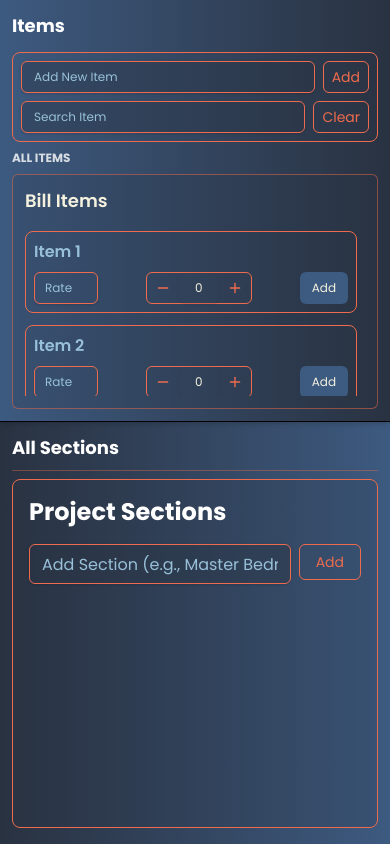
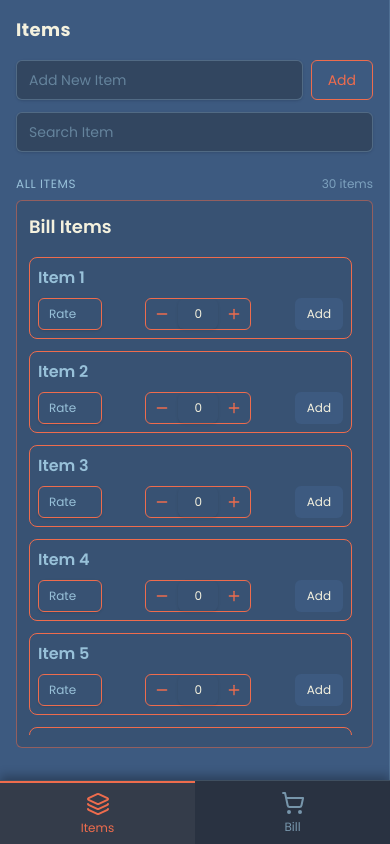
Before and after one commit to adityaa2404/bill-master, a React (Vite) app in the folder frontend/: page /billing in a window 390 px wide. Built offline with nearby package versions, Linux system fonts and the light colour scheme.

Commit message:
responsiveness added

```diff
--- a/frontend/src/pages/BillingPage.jsx
+++ b/frontend/src/pages/BillingPage.jsx
@@ -2,6 +2,7 @@ import React, { useState } from 'react'
 import { Separator } from "@/components/ui/separator"
 import { Input } from "@/components/ui/input"
 import { Button } from "@/components/ui/button"
+import { Layers, ShoppingCart } from "lucide-react" // Mobile Tab Icons
 import ScrollableBillItems from "@/components/ScrollableBillItems"
 import SectionAccordion from '@/components/SectionAccordion'
 
@@ -12,62 +13,60 @@ const INITIAL_ITEMS = Array.from({ length: 30 }).map((_, i) => ({
 }));
 
 const BillingPage = () => {
-  // --- STATE ---
   const [allItems, setAllItems] = useState(INITIAL_ITEMS);
-
-  // Input State
   const [newItemName, setNewItemName] = useState("");
   const [searchQuery, setSearchQuery] = useState("");
 
-  // --- ACTIONS ---
+  // MOBILE STATE: Tabs
+  const [activeTab, setActiveTab] = useState("items");
 
-  // 1. Create New Item
   const handleCreateItem = () => {
     if (!newItemName.trim()) return;
-
     const newItem = {
       id: Date.now(),
       title: newItemName.trim()
     };
-
-    setAllItems((prev) => [newItem, ...prev]); // Add to top
-    setNewItemName(""); // Clear input
+    setAllItems((prev) => [newItem, ...prev]);
+    setNewItemName("");
   };
 
-  // 2. Search (Filtering is done in render)
   const filteredItems = allItems.filter(item =>
     item.title.toLowerCase().includes(searchQuery.toLowerCase())
   );
 
   return (
-    // Main Layout: h-dvh handles mobile browser bars better than h-screen
-    <div className="flex flex-col md:flex-row w-full h-dvh overflow-hidden bg-background">
+    // LAYOUT: Fixed to viewport height
+    <div className="flex flex-col md:flex-row w-full h-dvh overflow-hidden bg-primary-dark font-[Poppins] text-cream relative">
 
-      {/* LEFT SIDE (Items Panel)
-          Mobile: h-1/2 (50%) - Standard Tailwind class, safer than h-[45%]
-          Desktop: h-full, flex-1
-      */}
-      <div className="flex-none h-1/2 md:h-full md:flex-1 md:max-w-xs bg-linear-to-r from-primary to-primary-dark p-3 md:p-6 border-b md:border-b-0 md:border-r flex flex-col min-h-0 z-10 relative shadow-md md:shadow-none">
+      {/* =========================================
+          LEFT SIDE (Items Panel)
+          Mobile: Only visible if tab is 'items'
+          Desktop: Always visible
+      ========================================= */}
+      <div className={`
+          md:flex md:w-1/3 lg:w-1/4 bg-primary p-4 md:p-6 border-r border-light-blue/20 flex-col min-h-0 z-10 shadow-xl
+          ${activeTab === 'items' ? 'flex w-full h-full' : 'hidden'}
+      `}>
 
-        <h2 className="text-lg md:text-2xl font-bold mb-2 md:mb-4 text-white shrink-0">Items</h2>
+        <h2 className="text-lg md:text-xl font-bold mb-4 text-cream shrink-0 tracking-wide">Items</h2>
 
-        {/* --- INPUTS AREA --- */}
-        <div className='flex flex-col gap-2 w-full border p-2 md:p-3 rounded-lg border-accent mt-1 md:mt-2 shrink-0'>
+        {/* --- INPUTS --- */}
+        <div className='flex flex-col gap-3 w-full shrink-0 mb-2'>
 
-          {/* Add New Item */}
+          {/* Add Item */}
           <div className="flex gap-2">
             <Input
               placeholder="Add New Item"
               value={newItemName}
               onChange={(e) => setNewItemName(e.target.value)}
               onKeyDown={(e) => e.key === 'Enter' && handleCreateItem()}
-              className="h-8 md:h-9 text-xs md:text-sm bg-primary-dark/40 border-accent"
+              className="h-10 text-sm bg-primary-dark/50 border-light-blue/30 text-cream placeholder:text-light-blue/50 focus-visible:ring-accent focus-visible:border-accent"
             />
             <Button
                 size="sm"
                 variant="outline"
                 onClick={handleCreateItem}
-                className="h-8 md:h-9 border-accent text-accent hover:bg-accent hover:text-white px-2 md:px-4"
+                className="h-10 px-4 border-accent text-accent hover:bg-accent hover:text-white"
             >
                 Add
             </Button>
@@ -79,48 +78,82 @@ const BillingPage = () => {
               placeholder="Search Item"
               value={searchQuery}
               onChange={(e) => setSearchQuery(e.target.value)}
-              className="h-8 md:h-9 text-xs md:text-sm bg-primary-dark/40 border-accent"
+              className="h-10 text-sm bg-primary-dark/50 border-light-blue/30 text-cream placeholder:text-light-blue/50 focus-visible:ring-accent focus-visible:border-accent"
             />
+            {searchQuery && (
               <Button
                   size="sm"
-                variant="outline"
-                // Optional: Clear search on click
+                  variant="ghost"
                   onClick={() => setSearchQuery("")}
-                className="h-8 md:h-9 border-accent text-accent hover:bg-accent hover:text-white px-2 md:px-4"
+                  className="h-10 px-3 text-light-blue hover:text-white hover:bg-white/10"
               >
                   Clear
               </Button>
+            )}
           </div>
 
         </div>
 
-        {/* List Header */}
-        <h3 className='mt-2 md:mt-6 text-xs md:text-base text-white/80 font-bold shrink-0'>
-            {searchQuery ? `Search: "${searchQuery}"` : "ALL ITEMS"}
-        </h3>
+        <div className='mt-4 mb-2 flex justify-between items-end shrink-0'>
+            <span className='text-xs font-medium text-light-blue uppercase tracking-wider'>
+                {searchQuery ? "Search Results" : "All Items"}
+            </span>
+            <span className='text-xs text-light-blue/70'>{filteredItems.length} items</span>
+        </div>
 
-        {/* Scrollable List */}
-        <div className="grow overflow-y-auto mt-2 min-h-0">
+        {/* List - Added padding bottom for mobile nav */}
+        <div className="grow overflow-y-auto min-h-0 -mr-2 pr-2 pb-20 md:pb-0">
           <ScrollableBillItems items={filteredItems} />
         </div>
       </div>
 
-      {/* RIGHT SIDE (Bill/Sections)
-          Mobile: h-1/2 (50%) - Takes bottom half
-          Desktop: flex-1, h-full
-      */}
-      <div className="flex-none h-1/2 md:h-full md:flex-1 p-3 md:p-6 bg-linear-to-r from-primary-dark to-primary flex flex-col min-h-0 overflow-hidden">
 
-        <div className='shrink-0'>
-           <h1 className="text-lg md:text-2xl font-bold text-white">All Sections</h1>
+      {/* =========================================
+          RIGHT SIDE (Bill/Sections)
+          Mobile: Only visible if tab is 'bill'
+          Desktop: Always visible
+      ========================================= */}
+      <div className={`
+          md:flex md:flex-1 bg-primary-dark flex-col min-h-0 overflow-hidden
+          ${activeTab === 'bill' ? 'flex w-full h-full' : 'hidden'}
+      `}>
+
+        <div className='shrink-0 p-4 md:p-6 pb-0'>
+           <h1 className="text-lg md:text-xl font-bold text-cream tracking-wide">Project Sections</h1>
+           <Separator className="my-4 bg-light-blue/20" />
         </div>
 
-        <Separator className="my-2 md:my-4 bg-accent/40 shrink-0" />
-
-        {/* Section Accordion Wrapper */}
-        <div className="flex-1 overflow-hidden min-h-0 pb-1">
+        <div className="flex-1 overflow-hidden min-h-0 p-4 md:p-6 pt-0 pb-20 md:pb-6">
            <SectionAccordion />
         </div>
+
+      </div>
+
+
+      {/* =========================================
+          MOBILE BOTTOM NAVIGATION BAR
+      ========================================= */}
+      <div className="md:hidden fixed bottom-0 left-0 w-full h-16 bg-primary-dark border-t border-light-blue/20 flex justify-around items-center z-50 shadow-[0_-4px_10px_rgba(0,0,0,0.3)]">
+
+        <button
+            onClick={() => setActiveTab("items")}
+            className={`flex flex-col items-center justify-center w-1/2 h-full transition-all duration-200
+                ${activeTab === "items" ? "text-accent bg-white/5 border-t-2 border-accent" : "text-light-blue/70 hover:text-cream"}
+            `}
+        >
+            <Layers size={24} className="mb-1" />
+            <span className="text-xs font-medium">Items</span>
+        </button>
+
+        <button
+            onClick={() => setActiveTab("bill")}
+            className={`flex flex-col items-center justify-center w-1/2 h-full transition-all duration-200
+                ${activeTab === "bill" ? "text-accent bg-white/5 border-t-2 border-accent" : "text-light-blue/70 hover:text-cream"}
+            `}
+        >
+            <ShoppingCart size={24} className="mb-1" />
+            <span className="text-xs font-medium">Bill</span>
+        </button>
 
       </div>
 
```
Also changed, not shown: frontend/src/pages/LandingPage.jsx (+47 -72 lines). Lines whose indentation alone changed are shown as unchanged.
